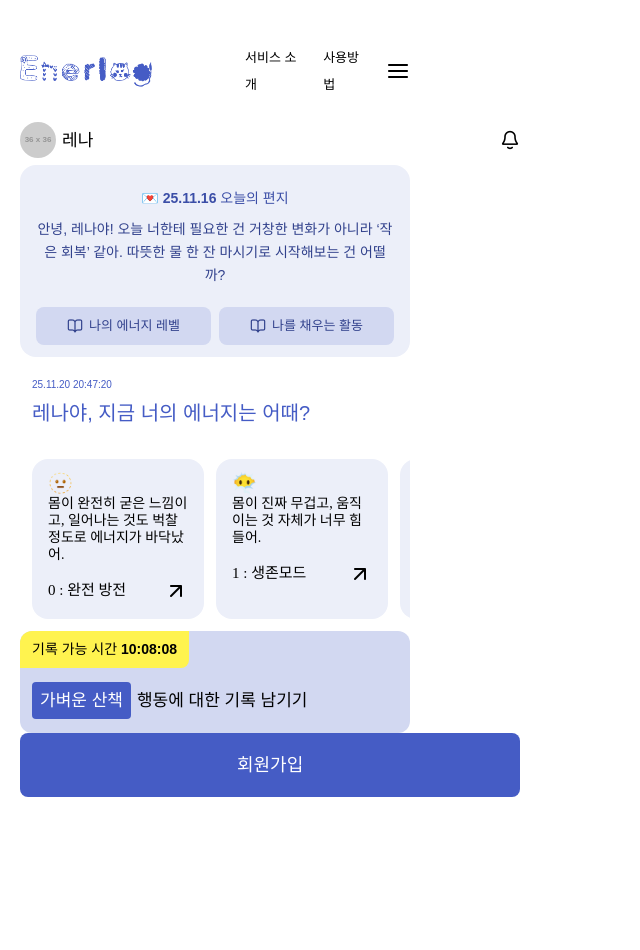
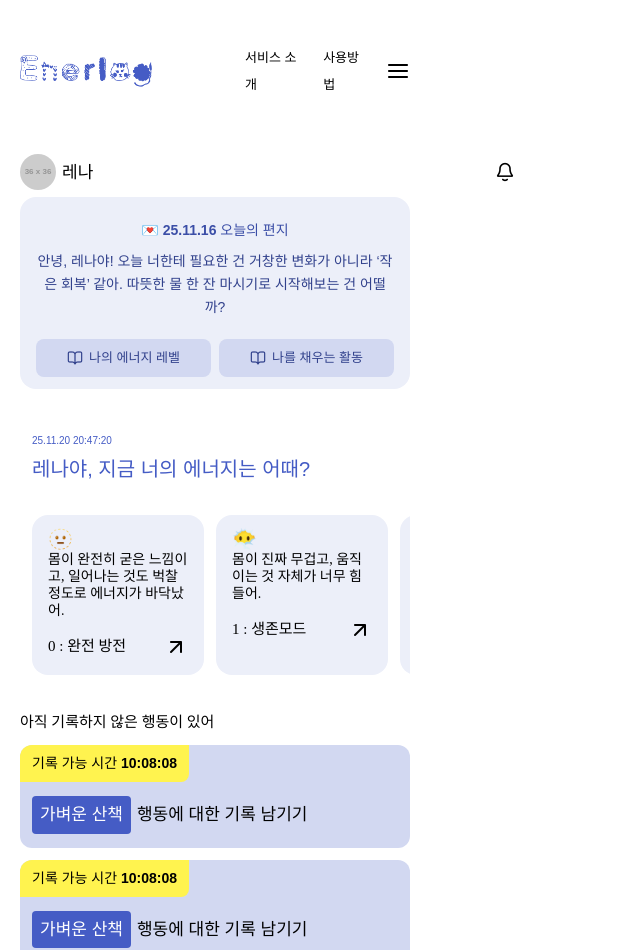
Before and after one commit to songye38/Enerlog, a React app in the folder frontend/: page / in a window 1280 px wide. Shown: the top 950 px of the page, without its empty margins (0-640 px from the left). Before the commit the page ends 817 px from the top, so only its background shows below. Built offline with nearby package versions, Linux system fonts and the light colour scheme; the HTML template or start-up script is replaced by a standard one.

Commit message:
UPDATE 디자인 수정

```diff
--- /dev/null
+++ b/frontend/src/ccomponents/ActRecordSection.tsx
@@ -0,0 +1,26 @@
+import type { ActivityFeed } from "../types/ActivityFeed";
+import ActRecordBtn from "../components/Button/ActRecordBtn";
+export default function ActRecordSection() {
+
+    const activity: ActivityFeed = {
+        level: 3,
+        isHearted: false,
+        title: "가벼운 산책",
+        description: "짧은 산책으로 기분 전환",
+        tags: ["걷기", "운동"],
+        count: 0,
+        durationMinutes: 20
+    };
+
+    return (
+        <div style={{ display: 'flex', flexDirection: 'column', marginTop: 24,}}>
+            <div style={{ color: 'black', fontSize: 15, fontFamily: 'Pretendard', fontWeight: '600', wordWrap: 'break-word' }}>아직 기록하지 않은 행동이 있어</div>
+            <div style={{ display: 'flex', flexDirection: 'column', gap: 12, marginTop: 12 }}>
+                <ActRecordBtn activity={activity} serverTime="10:08:08" />
+                <ActRecordBtn activity={activity} serverTime="10:08:08" />
+
+            </div>
+        </div>
+
+    );
+}
--- a/frontend/src/ccomponents/LeterSection.tsx
+++ b/frontend/src/ccomponents/LeterSection.tsx
@@ -31,6 +31,7 @@ export default function LetterSection({
                 alignItems: "center",
                 gap: 20,
                 display: "inline-flex",
+
             }}
         >
             {/* 편지 제목 + 내용 */}
--- a/frontend/src/ccomponents/MainProfileSection.tsx
+++ b/frontend/src/ccomponents/MainProfileSection.tsx
@@ -15,6 +15,7 @@ export default function MainProfileSection({ name, imageUrl }: MainProfileSectio
         alignItems: "center",
         gap: 6,
         display: "inline-flex",
+        marginTop: 32
       }}
     >
       {/* 프로필 사진 + 이름 */}
--- a/frontend/src/ccomponents/TodayEnergySection.tsx
+++ b/frontend/src/ccomponents/TodayEnergySection.tsx
@@ -21,6 +21,7 @@ export default function TodayEnergySection({ dateTime, message }: TodayEnergySec
           alignItems: "flex-start",
           display: "inline-flex",
           boxSizing: "border-box",
+          marginTop: 24
         }}
       >
         {/* 날짜/시간 */}
--- a/frontend/src/pages/HomePage.tsx
+++ b/frontend/src/pages/HomePage.tsx
@@ -1,22 +1,12 @@
-import MainBtn from "../components/Button/MainBtn";
-import type { ActivityFeed } from "../types/ActivityFeed";
-import ActRecordBtn from "../components/Button/ActRecordBtn";
+// import MainBtn from "../components/Button/MainBtn";
 import MainProfileSection from "../ccomponents/MainProfileSection";
 import LetterSection from "../ccomponents/LeterSection";
 import TodayEnergySection from "../ccomponents/TodayEnergySection";
+import ActRecordSection from "../ccomponents/ActRecordSection";
 
 
 const HomePage = () => {
 
-    const activity: ActivityFeed = {
-        level: 3,
-        isHearted: false,
-        title: "가벼운 산책",
-        description: "짧은 산책으로 기분 전환",
-        tags: ["걷기", "운동"],
-        count: 0,
-        durationMinutes: 20
-    };
     return (
         <div>
             <MainProfileSection
@@ -35,9 +25,10 @@ const HomePage = () => {
                 message="레나야, 지금 너의 에너지는 어때?"
             />
 
-            <ActRecordBtn activity={activity} serverTime="10:08:08" />
+            <ActRecordSection />
 
-            <MainBtn>회원가입</MainBtn>
+
+            {/* <MainBtn>회원가입</MainBtn> */}
         </div>
     );
 };
```
